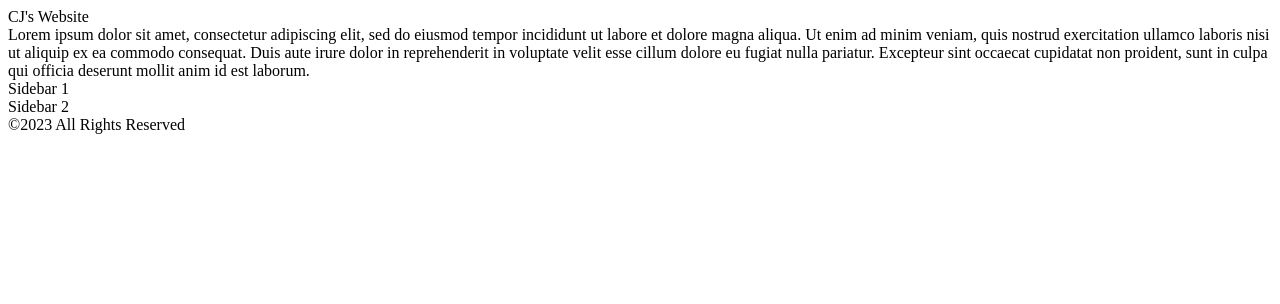
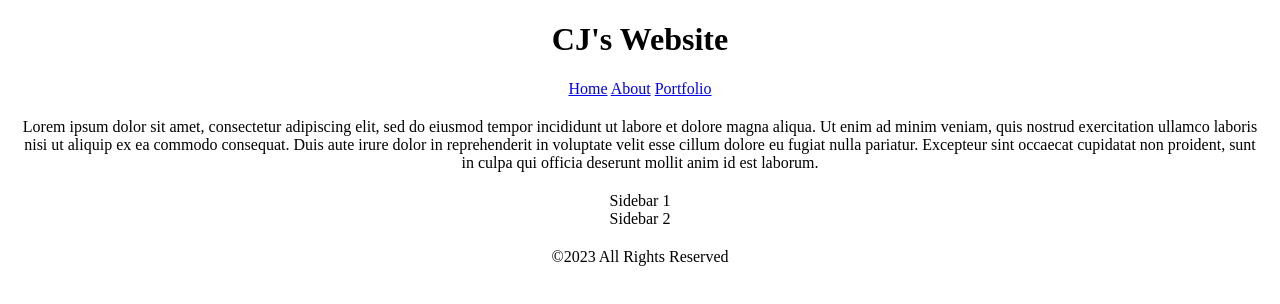
Before and after one commit to CJ-Talley-Personal-Website/CJTalley-Personal-Website, a plain HTML site: page index.html in a window 1280 px wide. Drawn offline with Linux system fonts and the light colour scheme.

Commit message:
Portfolio upload

```diff
--- a/index.html
+++ b/index.html
@@ -6,10 +6,17 @@
     <meta name="viewport" content="width=device-width, initial-scale=1.0">
     <link rel="stylesheet" href="style.css">
     <script src="javascript.js"></script>
-    <title>Document</title>
+    <title>My Site</title>
 </head>
 <body class="holy-grail">
-    <header class="nav">CJ's Website</header>
+    <header class="nav">
+        <h1>CJ's Website</h1>
+        <div class="links">
+            <a href="./index.html">Home</a>
+            <a href="./about.html">About</a>
+            <a href="./portfolio.html">Portfolio</a>
+        </div>
+    </header>
     <div class="holy-grail-body">
         <section class="holy-grail-content">
             Lorem ipsum dolor sit amet, consectetur adipiscing elit, sed do eiusmod tempor incididunt ut labore et dolore magna aliqua. Ut enim ad minim veniam, quis nostrud exercitation ullamco laboris nisi ut aliquip ex ea commodo consequat. Duis aute irure dolor in reprehenderit in voluptate velit esse cillum dolore eu fugiat nulla pariatur. Excepteur sint occaecat cupidatat non proident, sunt in culpa qui officia deserunt mollit anim id est laborum.
--- a/style.css
+++ b/style.css
@@ -0,0 +1,27 @@
+* {
+    box-sizing: border-box;
+}
+
+html, body {
+    margin: 0;
+    text-align: center;
+}
+
+.holy-grail header {
+padding: 0, 20px;
+}
+.holy-grail footer,
+.hg-sidebar,
+.holy-grail-content {
+    padding: 20px;
+}
+
+.holy-grail {
+    min-height: 100vh;
+}
+
+.holy-grail, .holy-grail-body {
+    display: flex;
+    flex: 1 1 auto;
+    flex-direction: column;
+}
```
Also changed, not shown: portfolio.html (+12 -0 lines).
